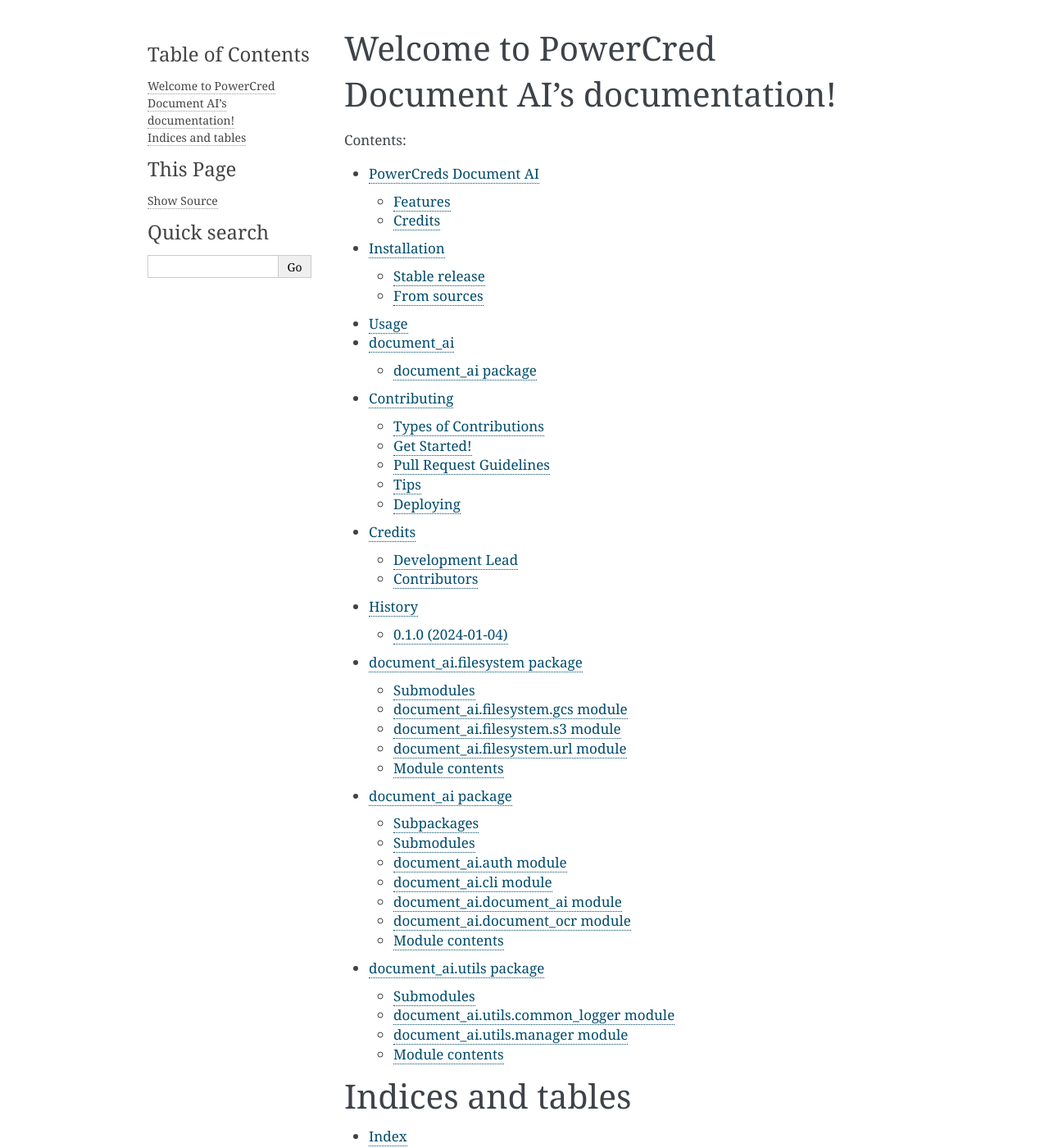
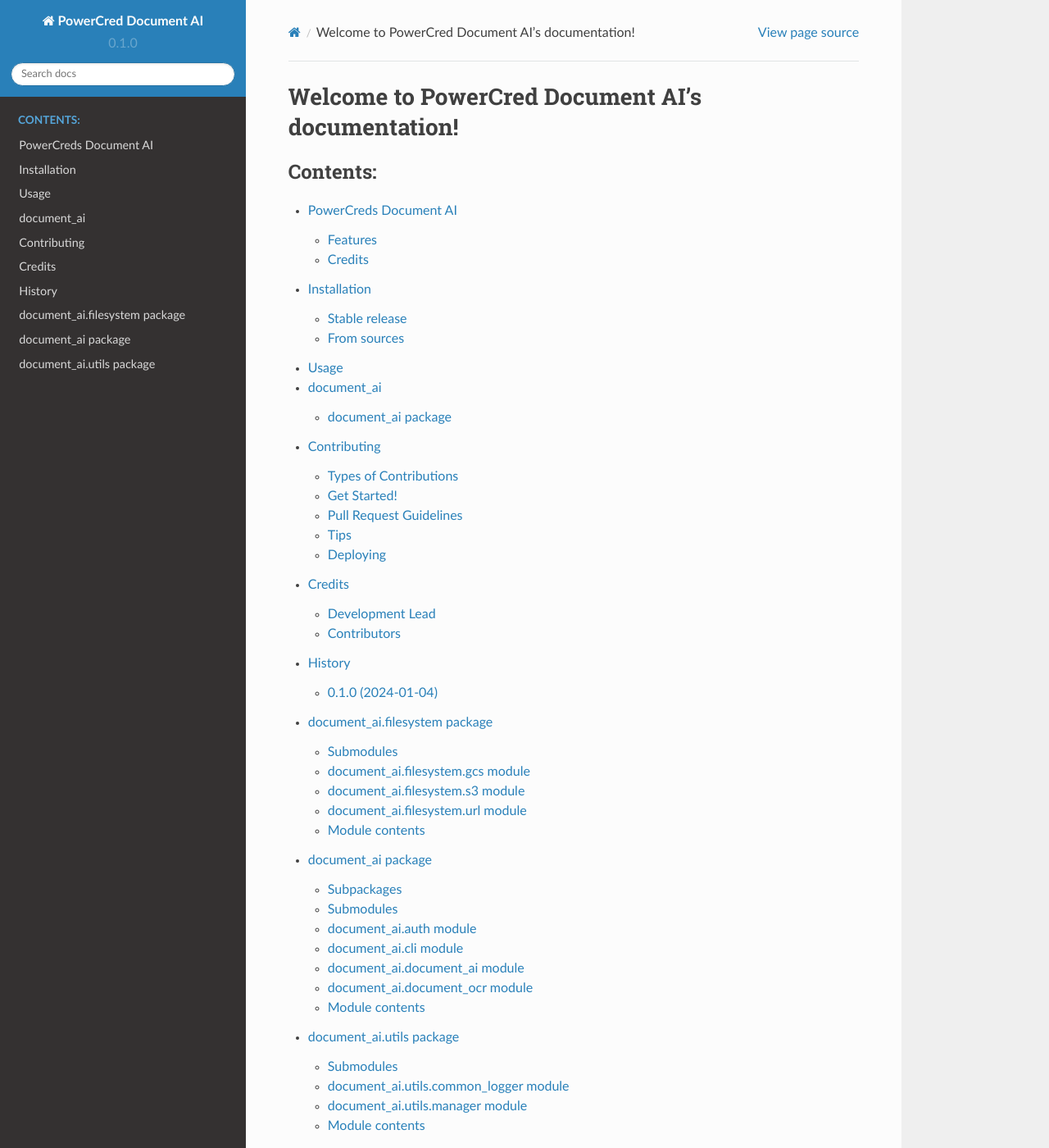
Before and after one commit to PowerCred/document_ai, a Sphinx documentation site: the page built from docs/index.rst, in a window 1280 px wide and 1400 px high. Shown: the whole window at 82% size. Built offline with Sphinx 7.4.7 and the Read the Docs theme 2.0.0, drawn with Linux system fonts in a browser that asks for light colours; some of the changed text lies outside the part shown.

Commit message:
Update conf.py

```diff
--- a/docs/conf.py
+++ b/docs/conf.py
@@ -83,7 +83,7 @@
 # The theme to use for HTML and HTML Help pages.  See the documentation for
 # a list of builtin themes.
 #
-# html_theme = 'sphinx_rtd_theme'
+html_theme = 'sphinx_rtd_theme'
 
 # Theme options are theme-specific and customize the look and feel of a
 # theme further.  For a list of options available for each theme, see the
@@ -128,7 +128,7 @@
 # [howto, manual, or own class]).
 latex_documents = [
     (master_doc, 'document_ai.tex',
-     'PowerCred Document AI Documentation',
+     'PowerCreds Document AI Documentation',
      'Shrinivas Deshmukh', 'manual'),
 ]
 
```
